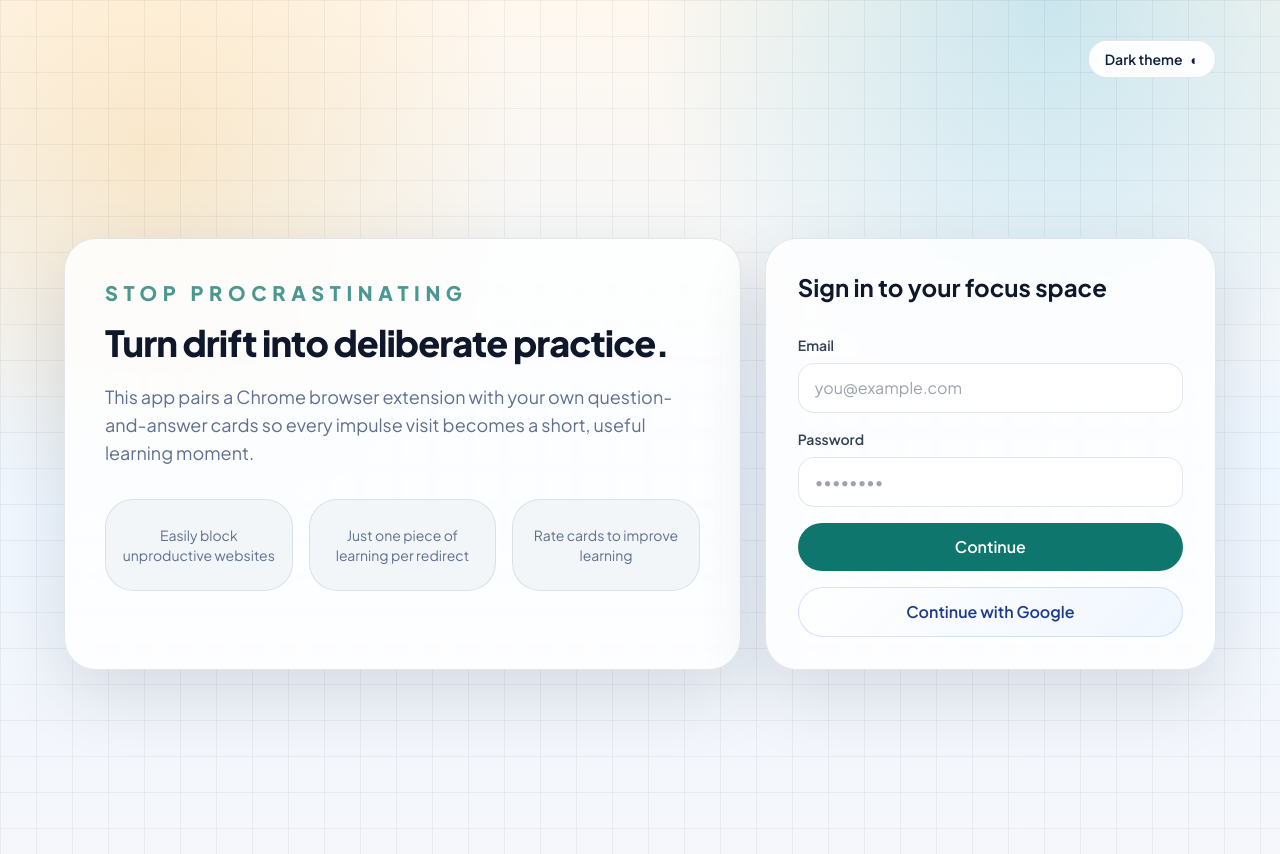
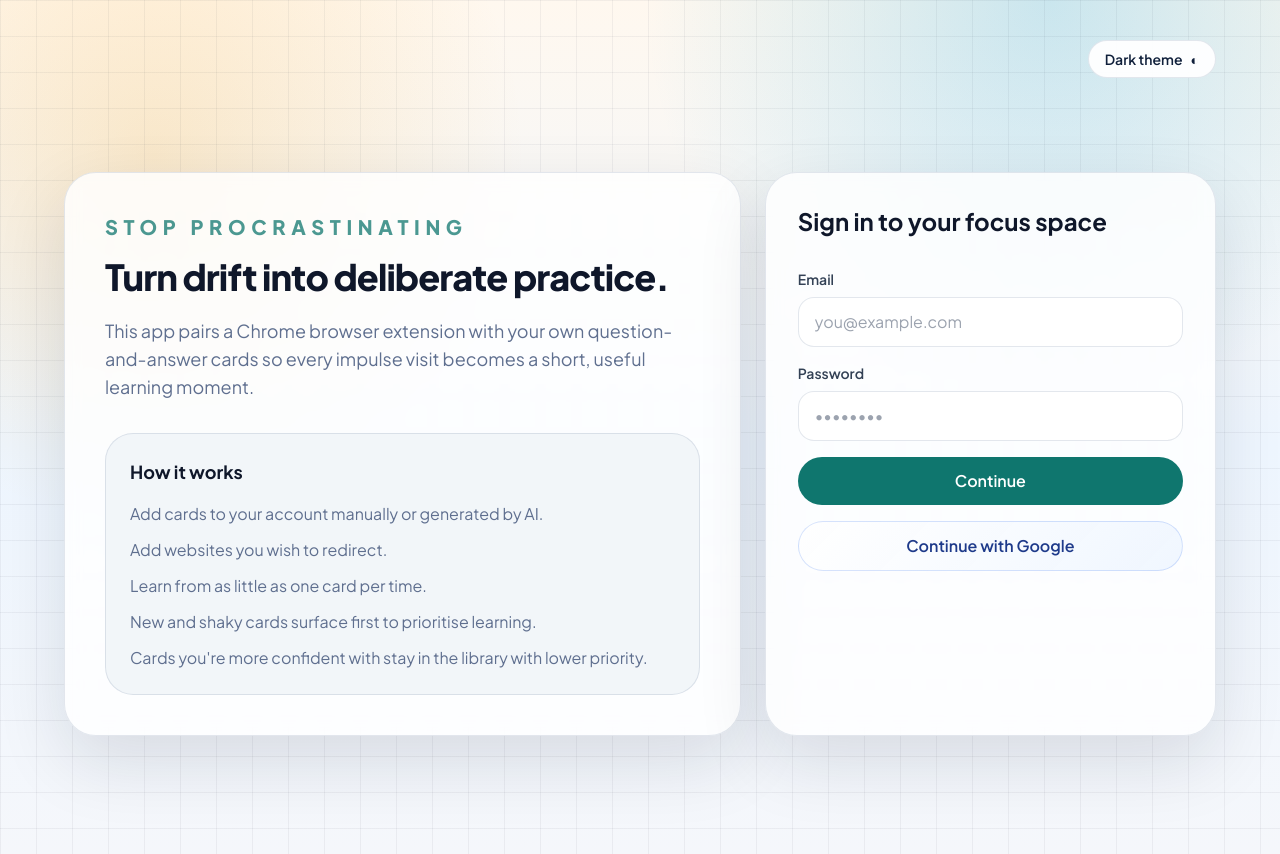
Before and after one commit to MBrock29/stop-procrastinating, a React (Vite) app: page / in a window 1280 px wide. Built offline with nearby package versions, Linux system fonts and the light colour scheme; no server answers.

Commit message:
copy: move how-it-works guidance to landing page

```diff
--- a/src/views/AuthPage.tsx
+++ b/src/views/AuthPage.tsx
@@ -73,19 +73,15 @@ export function AuthPage() {
               This app pairs a Chrome browser extension with your own question-and-answer
               cards so every impulse visit becomes a short, useful learning moment.
             </p>
-            <div className="mt-8 grid gap-4 sm:grid-cols-3">
-              {[
-                'Easily block unproductive websites',
-                'Just one piece of learning per redirect',
-                'Rate cards to improve learning',
-              ].map((item) => (
-                <div
-                  key={item}
-                  className="soft-card flex min-h-[92px] items-center justify-center p-4 text-center text-sm muted-copy"
-                >
-                  {item}
-                </div>
-              ))}
+            <div className="soft-card mt-8 p-6">
+              <h2 className="text-lg font-bold text-ink dark:text-white">How it works</h2>
+              <ul className="muted-copy mt-4 space-y-3 text-sm leading-6 sm:text-base">
+                <li>Add cards to your account manually or generated by AI.</li>
+                <li>Add websites you wish to redirect.</li>
+                <li>Learn from as little as one card per time.</li>
+                <li>New and shaky cards surface first to prioritise learning.</li>
+                <li>Cards you're more confident with stay in the library with lower priority.</li>
+              </ul>
             </div>
           </section>
 
--- a/src/views/DashboardPage.tsx
+++ b/src/views/DashboardPage.tsx
@@ -55,8 +55,7 @@ export function DashboardPage() {
         : 'Not connected'
 
   return (
-    <section className="grid gap-6 lg:grid-cols-[1.2fr_0.8fr]">
-      <div className="panel overflow-hidden px-6 py-6 sm:px-8">
+    <section className="panel overflow-hidden px-6 py-6 sm:px-8">
         <p className="section-kicker">
           Dashboard
         </p>
@@ -151,18 +150,6 @@ export function DashboardPage() {
             </div>
           ) : null}
         </div>
-      </div>
-
-      <div className="panel px-6 py-6 sm:px-8">
-        <h3 className="text-lg font-bold text-ink dark:text-white">How it works</h3>
-        <ul className="muted-copy mt-4 space-y-3 text-sm">
-          <li>Add cards to your account manually or generated by AI.</li>
-          <li>Add websites you wish to redirect.</li>
-          <li>Learn from as little as one card per time.</li>
-          <li>New and shaky cards surface first to prioritise learning.</li>
-          <li>Cards you're more confident with stay in the library with lower priority.</li>
-        </ul>
-      </div>
     </section>
   )
 }
```
